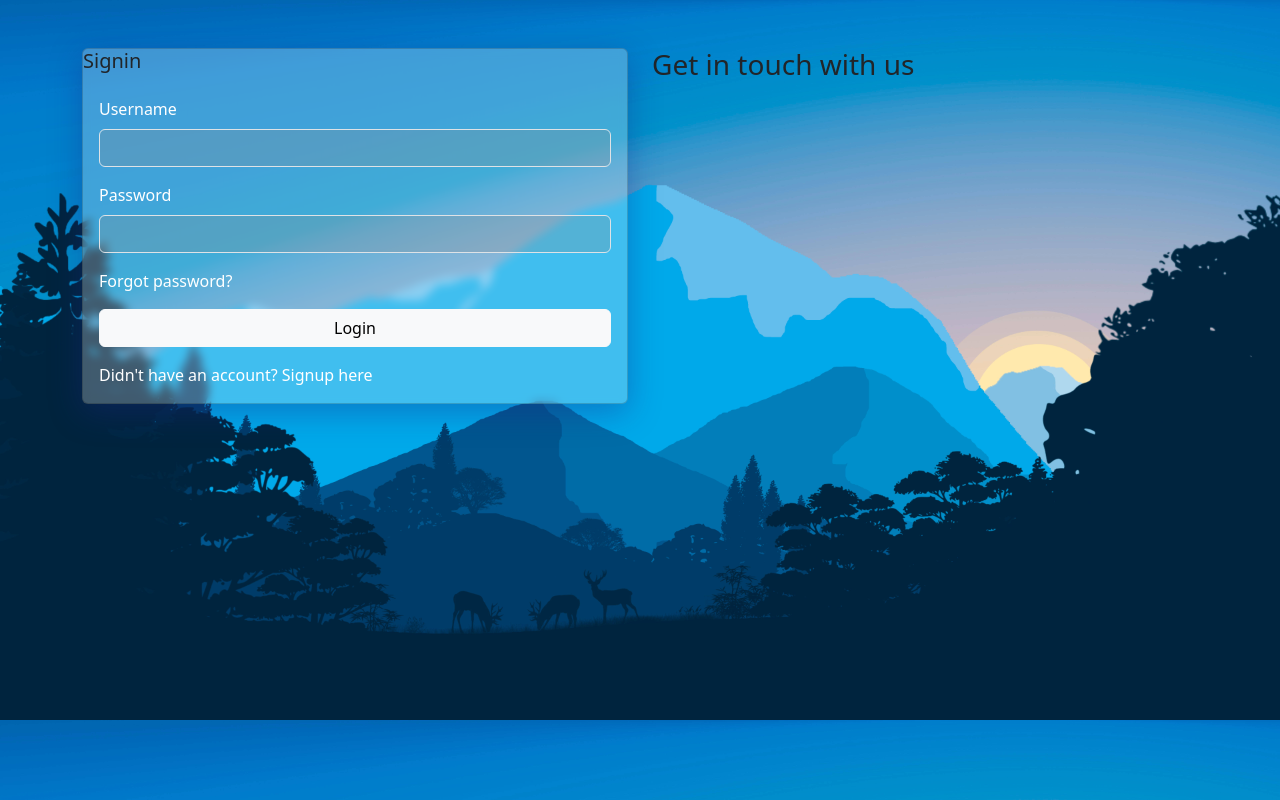
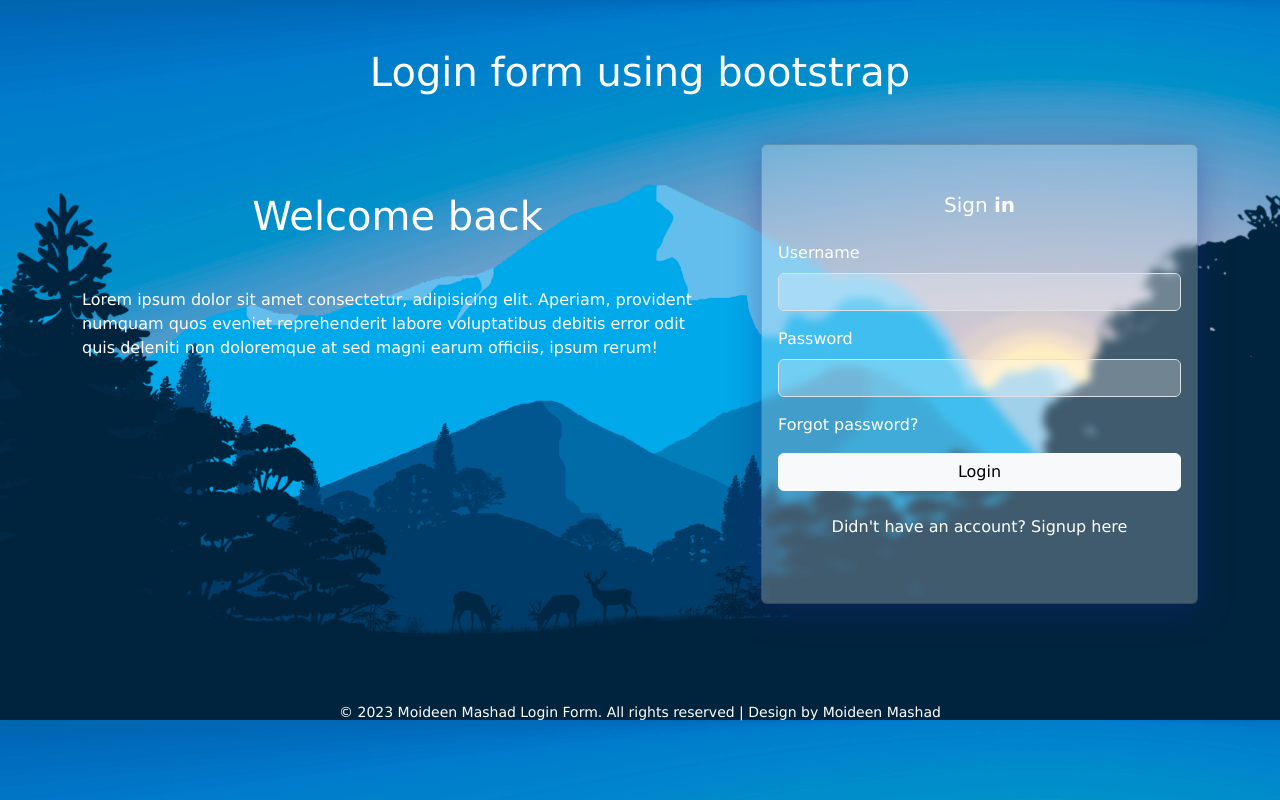
Before and after one commit to moideeenmashad/LOGIN-FORM--2, a plain HTML site: page index.html in a window 1280 px wide. Drawn offline with nearby package versions, Linux system fonts and the light colour scheme.

```diff
--- a/index.html
+++ b/index.html
@@ -16,14 +16,26 @@
   </head>
   <body>
     <section>
-      <div class="conatiner-fluid">
+      <div class="conatiner-fluid mt-5 mb-5">
+        <h1 class="main-head mt-5 mb-5 text-center">Login form using bootstrap</h1>
         <div class="container mt-5">
-          <div class="row">
+          <div class="row g-5">
             <div
-              class="col col-12 col-sm-12 col-md-12 col-lg-6 col-xl-6 col-xxl-6"
+              class="col col-12 col-sm-12 col-md-12 col-lg-7 col-xl-7 col-xxl-7 mt-5 mb-5"
+            >
+              <h1 class="dd m-auto mt-5 mb-5 text-center ">Welcome back</h1>
+              <p class="dd">
+                Lorem ipsum dolor sit amet consectetur, adipisicing elit.
+                Aperiam, provident numquam quos eveniet reprehenderit labore
+                voluptatibus debitis error odit quis deleniti non doloremque at
+                sed magni earum officiis, ipsum rerum!
+              </p>
+            </div>
+            <div
+              class="col col-12 col-sm-12 col-md-12 col-lg-5 col-xl-5 col-xxl-5 mt-5 mb-5"
             >
               <div class="card">
-                <h5>Signin</h5>
+                <h5 class="text-center mt-5 mb-2" >Sign <span class="fw-bold">in</span> </h5>
                 <form action="">
                   <div class="conatiner container-login p-3">
                     <div class="col-12 mb-3">
@@ -35,15 +47,15 @@
                       <input type="password" class="form-control" />
                     </div>
                     <div class="col-12 mb-3">
-                      <a href="#" class="text-decoration-none">Forgot password?</a>
+                      <a href="#" class="text-decoration-none"
+                        >Forgot password?</a
+                      >
                     </div>
-                    <div class="col-12 mb-3">
-                      <button class="btn btn-light">Login</button>
+                    <div class="col-12 mb-4">
+                      <button class="btn btn-light text-black">Login</button>
                     </div>
-                    <div class="col-12">
-                      <a
-                        href=""
-                        class="text-decoration-none text-center"
+                    <div class="col-12  mb-5 text-center">
+                      <a href="" class="text-decoration-none "
                         >Didn't have an account? Signup here</a
                       >
                     </div>
@@ -51,12 +63,17 @@
                 </form>
               </div>
             </div>
-            <div
-            class="col col-12 col-sm-12 col-md-12 col-lg-6 col-xl-6 col-xxl-6"
-          > <h3 class="dd m-auto ">Get in touch with us</h3>
-        </div>
           </div>
         </div>
+      </div>
+    </section>
+
+    <section class="mt-5 mb-5">
+      <div class="container text-black text-center mt-5 mb-5">
+        <small class="mt-5 mb-5">
+          © 2023 Moideen Mashad Login Form. All rights reserved | Design by
+          Moideen Mashad
+        </small>
       </div>
     </section>
 
--- a/style.css
+++ b/style.css
@@ -5,82 +5,34 @@
   background-image: url(mountain-scenery-vector-desktop-4k-blxxs2h9mzqcud0q.jpg);
 }
 
-@keyframes gradient {
-  0% {
-    background-position: 0% 0%;
-  }
-  50% {
-    background-position: 100% 100%;
-  }
-  100% {
-    background-position: 0% 0%;
-  }
-}
-
-.container-fluid {
-  background: rgb(255 255 255 / 25%);
-  border-radius: 1000% 1000% 0 0;
-  position: fixed;
-  width: 200%;
-  height: 12em;
-  animation: wave 10s -3s linear infinite;
-  transform: translate3d(0, 0, 0);
-  opacity: 0.8;
-  bottom: 0;
-  left: 0;
-  z-index: -1;
-}
-
-.container-fluid:nth-of-type(2) {
-  bottom: -1.25em;
-  animation: wave 18s linear reverse infinite;
-  opacity: 0.8;
-}
-
-.container-fluid:nth-of-type(3) {
-  bottom: -2.5em;
-  animation: wave 20s -1s reverse infinite;
-  opacity: 0.9;
-}
-
-@keyframes wave {
-  2% {
-    transform: translateX(1);
-  }
-
-  25% {
-    transform: translateX(-25%);
-  }
-
-  50% {
-    transform: translateX(-50%);
-  }
-
-  75% {
-    transform: translateX(-25%);
-  }
-
-  100% {
-    transform: translateX(1);
-  }
+*{
+  color: white !important;
+  font-family: Verdana, sans-serif;
 }
 
 .card {
-  background-color: rgba( 255, 255, 255, 0.25 ) !important ;
-  box-shadow: 0 8px 32px 0 rgba( 31, 38, 135, 0.37 );
-  backdrop-filter: blur( 4px );
-  -webkit-backdrop-filter: blur( 4px ) !important;
+  background-color: rgba(255, 255, 255, 0.25) !important ;
+  box-shadow: 0 8px 32px 0 rgba(31, 38, 135, 0.37);
+  backdrop-filter: blur(4px);
+  -webkit-backdrop-filter: blur(4px) !important;
   border-radius: 10px;
-  border: 1px solid rgba( 255, 255, 255, 0.18 );
+  border: 1px solid rgba(255, 255, 255, 0.18);
 }
-.form-control{
-  background-color: rgba(140, 138, 138, 0.25) !important ;
+.form-control {
+  background-color: rgba(255, 255, 255, 0.25) !important ;
 }
 
-.form-label, a, p{
-  color: white !important;
+
+.btn {
+  width: 100%;
 }
 
-.btn{
-  width: 100%;
+dd{
+  font-size: medium;
 }
+
+
+.form-control:focus{
+  box-shadow: 0 8px 32px 0 rgba(31, 38, 135, 0.37) !important;
+  border: 2px solid #00a9ea !important;
+}
```
